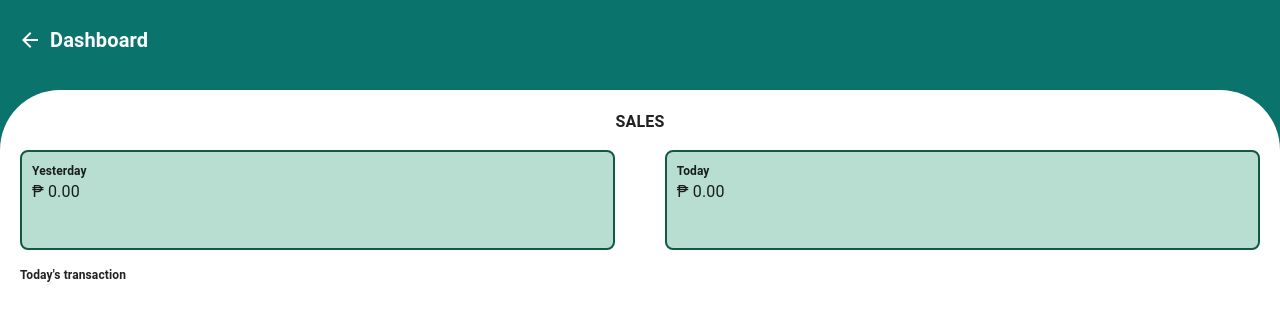
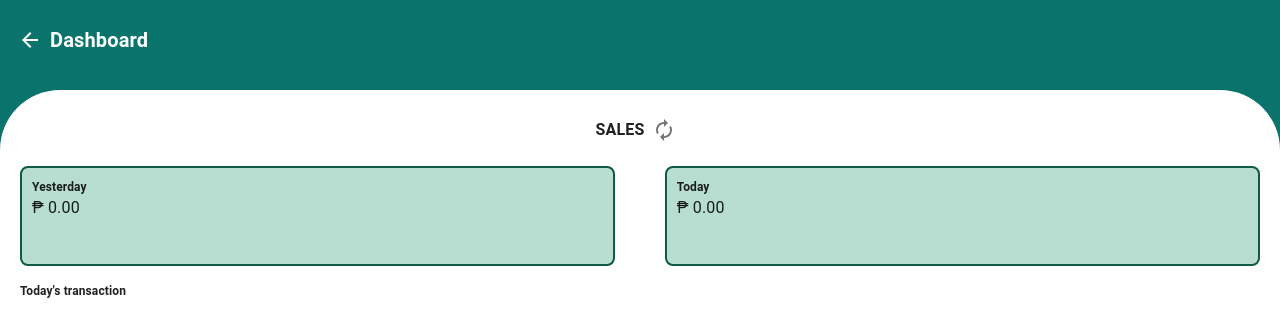
Before and after one commit to lamji/M-Pos, a Next.js app: page /dashboard in a window 1280 px wide. Shown: the top 336 px of the page. Built offline with nearby package versions, Linux system fonts and the light colour scheme; no server answers; the database is empty.

Commit message:
add dashboard

```diff
--- a/pages/dashboard/index.tsx
+++ b/pages/dashboard/index.tsx
@@ -5,24 +5,37 @@ import { useRouter } from 'next/router';
 import ArrowBackIcon from '@mui/icons-material/ArrowBack';
 import { getSalesData } from '@/src/common/api/testApi';
 import { formatCurrency } from '@/src/common/helpers';
+import AutorenewIcon from '@mui/icons-material/Autorenew';
+import { setIsBackDropOpen } from '@/src/common/reducers/items';
+import { useDispatch } from 'react-redux';
 
 export default function Dashboard() {
   const router = useRouter();
+  const dispatch = useDispatch();
   const [data, setData] = useState<any>({});
+  const [refresh, setRefresh] = useState(false);
 
   const getSales = async () => {
+    dispatch(setIsBackDropOpen(true));
     try {
       const data = await getSalesData();
-      setData(data);
-      console.log(data);
+      if (data) {
+        dispatch(setIsBackDropOpen(false));
+        setData(data);
+      }
     } catch (error) {
       console.log(error);
+      dispatch(setIsBackDropOpen(false));
     }
+  };
+
+  const handleRefresh = () => {
+    setRefresh(!refresh);
   };
 
   useEffect(() => {
     getSales();
-  }, []);
+  }, [refresh]);
   return (
     <div>
       <Nav>
@@ -44,9 +57,22 @@ export default function Dashboard() {
           height: '80vh',
         }}
       >
-        <Typography align="center" fontWeight={700} variant="body1" mb={2}>
-          SALES
-        </Typography>
+        <Box
+          sx={{
+            display: 'flex',
+            alignItems: 'center',
+            mb: 2,
+            justifyContent: 'center',
+          }}
+        >
+          <Typography align="center" fontWeight={700} variant="body1">
+            SALES
+          </Typography>
+          <IconButton onClick={handleRefresh}>
+            <AutorenewIcon />
+          </IconButton>
+        </Box>
+
         <Box
           display="flex"
           alignItems="center"
@@ -66,7 +92,7 @@ export default function Dashboard() {
             <Typography fontSize="12px" fontWeight={700}>
               Yesterday
             </Typography>
-            <Typography>{formatCurrency(data?.today)}</Typography>
+            <Typography>{formatCurrency(data?.today ?? 0)}</Typography>
           </Box>
           <Box
             sx={{
@@ -81,7 +107,7 @@ export default function Dashboard() {
             <Typography fontSize="12px" fontWeight={700}>
               Today
             </Typography>
-            <Typography>{formatCurrency(data?.yesterday)}</Typography>
+            <Typography>{formatCurrency(data?.yesterday ?? 0)}</Typography>
           </Box>
         </Box>
         <Box>
```
Also changed, not shown: src/components/Mobile/CheckOut/index.tsx (+12 -4 lines).
